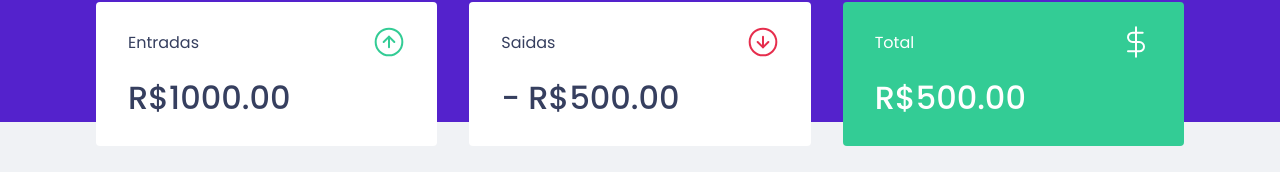
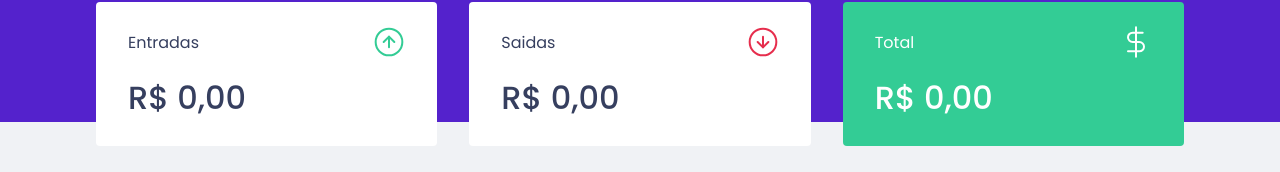
Before and after one commit to RenanRSilva/dtmoney, a React (Create React App) app: page / in a window 1280 px wide. Shown: the part 150-322 px from the top of the page. Built offline with nearby package versions, Linux system fonts and the light colour scheme; no server answers; what miragejs would draw is missing.

Commit message:
feat: add new transactions context and render

```diff
--- a/src/TransactionsContext.tsx
+++ b/src/TransactionsContext.tsx
@@ -7,7 +7,7 @@
   amount: number;
   type: string;
   category: string;
-  createdAt: string;
+  createdAt: Date;
 }
 
 type TransactionInput = Omit<Transaction, 'id' | 'createdAt'>;
@@ -20,7 +20,7 @@
 
 interface TransactionsContextData {
   transactions: Transaction[];
-  createTransaction: (transaction: TransactionInput) => void
+  createTransaction: (transaction: TransactionInput) => Promise<void>
 }
 
 export const TransactionsContext = createContext<TransactionsContextData>(
@@ -35,9 +35,17 @@
       .then(response => setTransactions(response.data.transactions))
   }, []);
 
-  function createTransaction(transaction: TransactionInput) {
+  async function createTransaction(transactionInput: TransactionInput) {
+    const response = await api.post('/transactions', {
+      ...transactionInput,
+      createdAt: new Date(),
+    })
+    const { transaction } = response.data;
 
-    api.post('/transactions', transaction)
+    setTransactions([
+      ...transactions,
+      transaction,
+    ]);
   }
 
   return (
--- a/src/components/NewTransactionModal/index.tsx
+++ b/src/components/NewTransactionModal/index.tsx
@@ -21,15 +21,21 @@
   const [category, setCategory] = useState('');
   const [type, setType] = useState('deposit');
 
-  function handleCreateNewTransaction(event: FormEvent) {
+  async function handleCreateNewTransaction(event: FormEvent) {
     event.preventDefault();
 
-    createTransaction({
+    await createTransaction({
       title,
       amount,
       category,
       type,
     })
+
+    setTitle('');
+    setAmount(0);
+    setCategory('');
+    setType('deposit')
+    onRequestClose();
   };
 
   return (
--- a/src/components/Summary/index.tsx
+++ b/src/components/Summary/index.tsx
@@ -9,6 +9,30 @@
 export function Summary() {
   const { transactions } = useContext(TransactionsContext)
 
+  // const totalDeposit = transactions.reduce((acc, transaction) => {
+  //   if (transaction.type === 'deposit') {
+  //     return acc + transaction.amount
+  //   }
+
+  //   return acc;
+  // }, 0)
+
+  const summary = transactions.reduce((acc, transaction) => {
+    if (transaction.type === 'deposit') {
+      acc.deposits += transaction.amount;
+      acc.total += transaction.amount;
+    } else {
+      acc.withdraws += transaction.amount;
+      acc.total -= transaction.amount;
+    }
+
+    return acc
+  }, {
+    deposits: 0,
+    withdraws: 0,
+    total: 0
+  })
+
   return (
     <Container>
       <div>
@@ -16,21 +40,30 @@
           <p>Entradas</p>
           <img src={incomeImg} alt="Entradas" />
         </header>
-        <strong>R$1000.00</strong>
+        <strong>                {new Intl.NumberFormat('pt-BR', {
+          style: 'currency',
+          currency: 'BRL'
+        }).format(summary.deposits)}</strong>
       </div>
       <div>
         <header>
           <p>Saidas</p>
           <img src={outcomeImg} alt="Saidas" />
         </header>
-        <strong>- R$500.00</strong>
+        <strong>{new Intl.NumberFormat('pt-BR', {
+          style: 'currency',
+          currency: 'BRL'
+        }).format(summary.withdraws)}</strong>
       </div>
       <div className="highlight-background">
         <header>
           <p>Total</p>
           <img src={totalImg} alt="Entradas" />
         </header>
-        <strong>R$500.00</strong>
+        <strong>{new Intl.NumberFormat('pt-BR', {
+          style: 'currency',
+          currency: 'BRL'
+        }).format(summary.total)}</strong>
       </div>
     </Container>
   )
--- a/src/components/TransactionsTable/index.tsx
+++ b/src/components/TransactionsTable/index.tsx
@@ -23,11 +23,16 @@
             <tr key={transaction.id}>
               <td>{transaction.title}</td>
               <td className={transaction.type}>
-                {transaction.amount}
+                {new Intl.NumberFormat('pt-BR', {
+                  style: 'currency',
+                  currency: 'BRL'
+                }).format(transaction.amount)}
               </td>
               <td>{transaction.category}</td>
               <td>
-                {transaction.createdAt}
+                {new Intl.DateTimeFormat('pt-BR').format(
+                  new Date(transaction.createdAt)
+                )}
               </td>
             </tr>
           ))}
```
